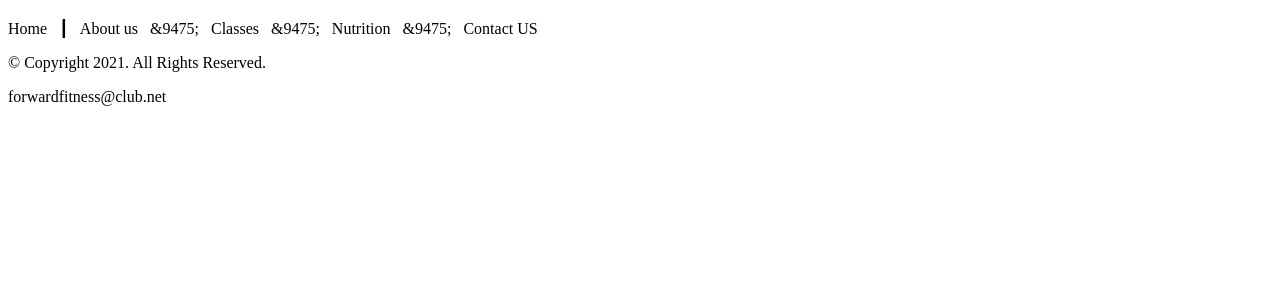
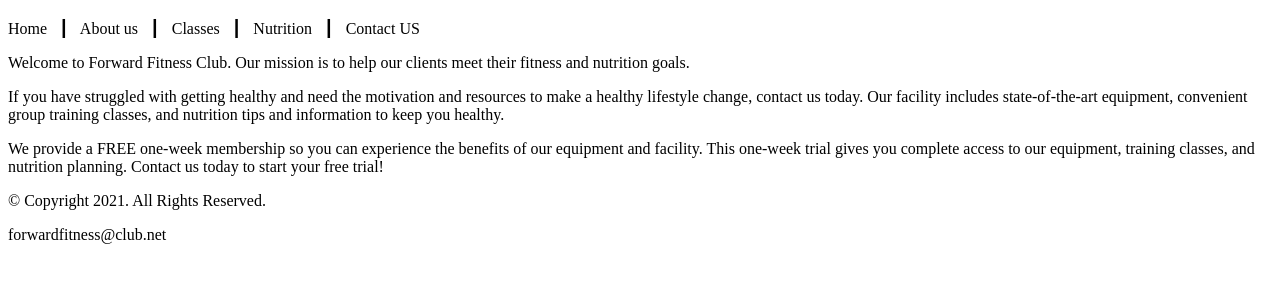
Before and after one commit to 144Sp23/ch2notes-ssethahall, a plain HTML site: page index.html in a window 1280 px wide. Shown: the part 61-344 px from the top of the page. Drawn offline with Linux system fonts and the light colour scheme.

Commit message:
Update index.html

```diff
--- a/index.html
+++ b/index.html
@@ -15,14 +15,21 @@
     <!-- Use the nav area to add hyperlinks to other pages within the website -->
     <nav>
         <p>Home &nbsp; &#9475; &nbsp;
-            About us &nbsp; &9475; &nbsp;
-            Classes &nbsp; &9475; &nbsp;
-            Nutrition &nbsp; &9475; &nbsp;
+            About us &nbsp; &#9475; &nbsp;
+            Classes &nbsp; &#9475; &nbsp;
+            Nutrition &nbsp; &#9475; &nbsp;
             Contact US</p>
     </nav>
 
     <!-- Use the main area to add the main content of the webpage -->
     <main>
+
+            <p>Welcome to Forward Fitness Club. Our mission is to help our clients meet their fitness and nutrition goals.</p>
+
+        <p>If you have struggled with getting healthy and need the motivation and resources to make a healthy lifestyle change, contact us today. Our facility includes state-of-the-art equipment, convenient group training classes, and nutrition tips and information to keep you healthy.</p>
+
+        <p>We provide a FREE one-week membership so you can experience the benefits of our equipment and facility. This one-week trial gives you complete access to our equipment, training classes, and nutrition planning. Contact us today to start your free trial!</p>
+
     </main>
 
     <!-- Use the footer area to add webpage footer content -->
```
